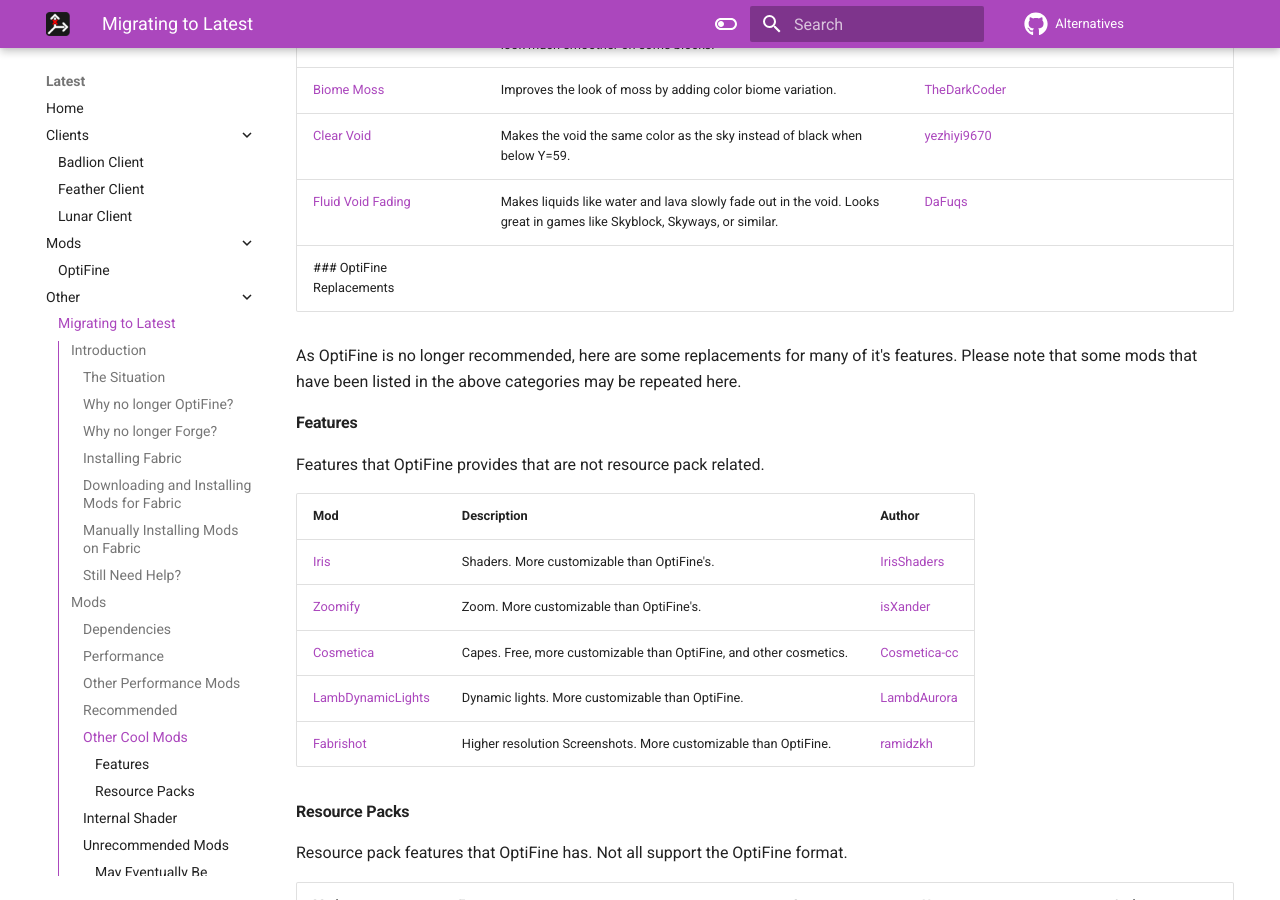
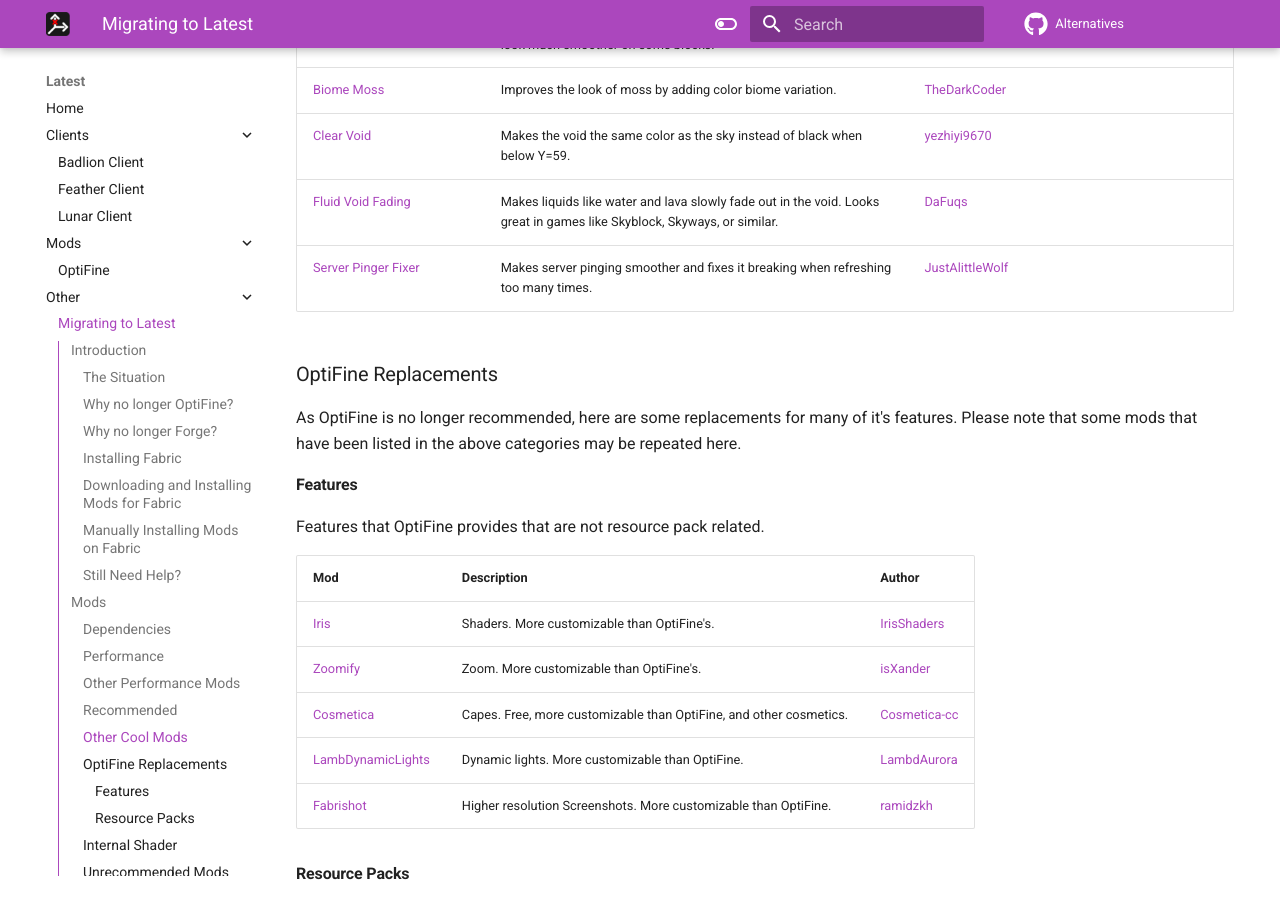
Before and after one commit to MicrocontrollersDev/Alternatives, an MkDocs documentation site: the page built from docs/latest/migrating.md, in a window 1280 px wide and 900 px high, scrolled down 7590 px. Built offline with MkDocs 1.6.1 and Material for MkDocs 9.7.7, drawn with Linux system fonts in a browser that asks for light colours; comment, search, counter and statistics services are not loaded.

Commit message:
server pinger fix

```diff
--- a/docs/latest/migrating.md
+++ b/docs/latest/migrating.md
@@ -209,6 +209,8 @@
 | [Biome Moss](https://modrinth.com/mod/biome-moss) | Improves the look of moss by adding color biome variation. | [TheDarkCoder](https://github.com/TheDarkCoder) |
 | [Clear Void](https://modrinth.com/mod/clear-void) | Makes the void the same color as the sky instead of black when below Y=59. | [yezhiyi9670](https://github.com/yezhiyi9670) |
 | [Fluid Void Fading](https://modrinth.com/mod/fluidvoidfading) | Makes liquids like water and lava slowly fade out in the void. Looks great in games like Skyblock, Skyways, or similar. | [DaFuqs](https://github.com/DaFuqs) |
+| [Server Pinger Fixer](https://modrinth.com/mod/serverpingerfixer) | Makes server pinging smoother and fixes it breaking when refreshing too many times. | [JustAlittleWolf](https://github.com/JustAlittleWolf/ServerPingerFixer) |
+
 ### OptiFine Replacements
 
 As OptiFine is no longer recommended, here are some replacements for many of it's features. Please note that some mods that have been listed in the above categories may be repeated here.
@@ -216,7 +218,7 @@
 #### Features
 Features that OptiFine provides that are not resource pack related.
 
-| Mod | Description | Author
+| Mod | Description | Author |
 | --- | --- | --- |
 | [Iris](https://irisshaders.github.io) | Shaders. More customizable than OptiFine's. | [IrisShaders](https://github.com/IrisShaders) |
 | [Zoomify](https://modrinth.com/mod/zoomify) | Zoom. More customizable than OptiFine's. | [isXander](https://github.com/isXander) |
```
